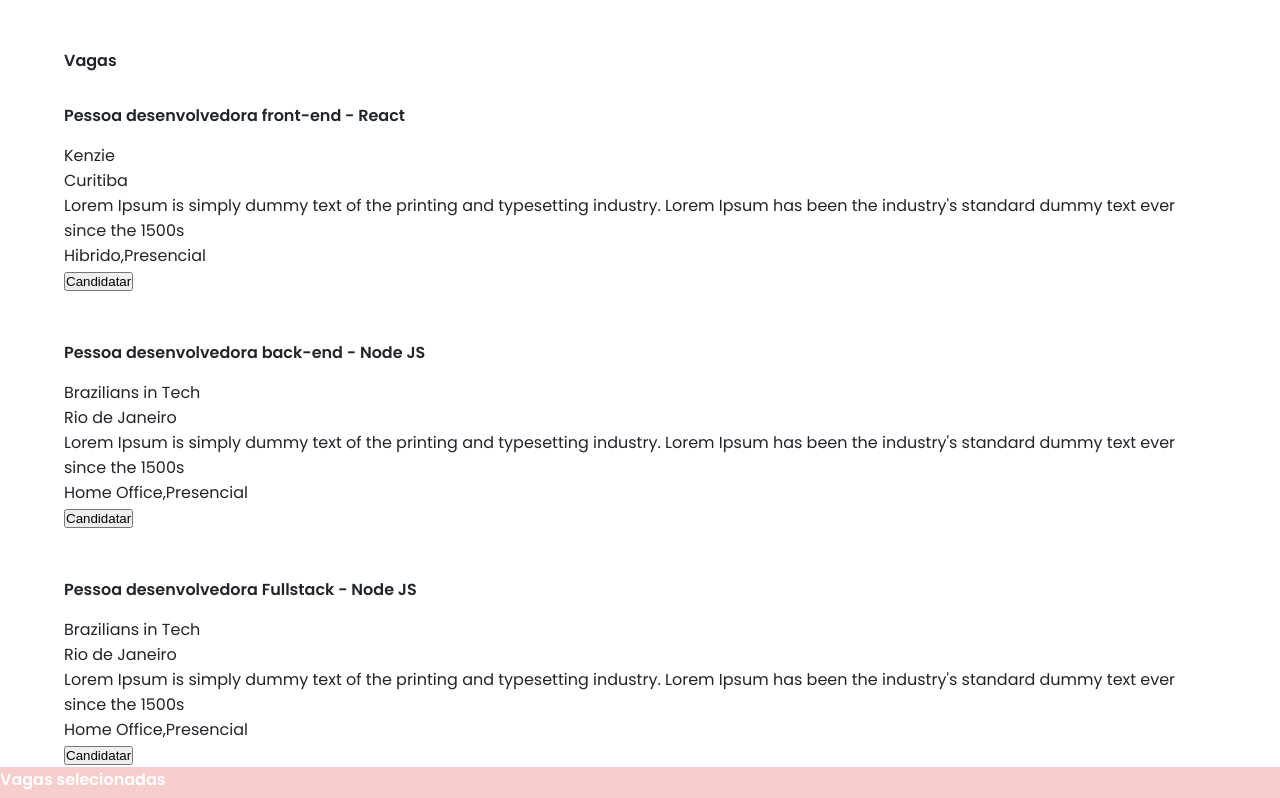
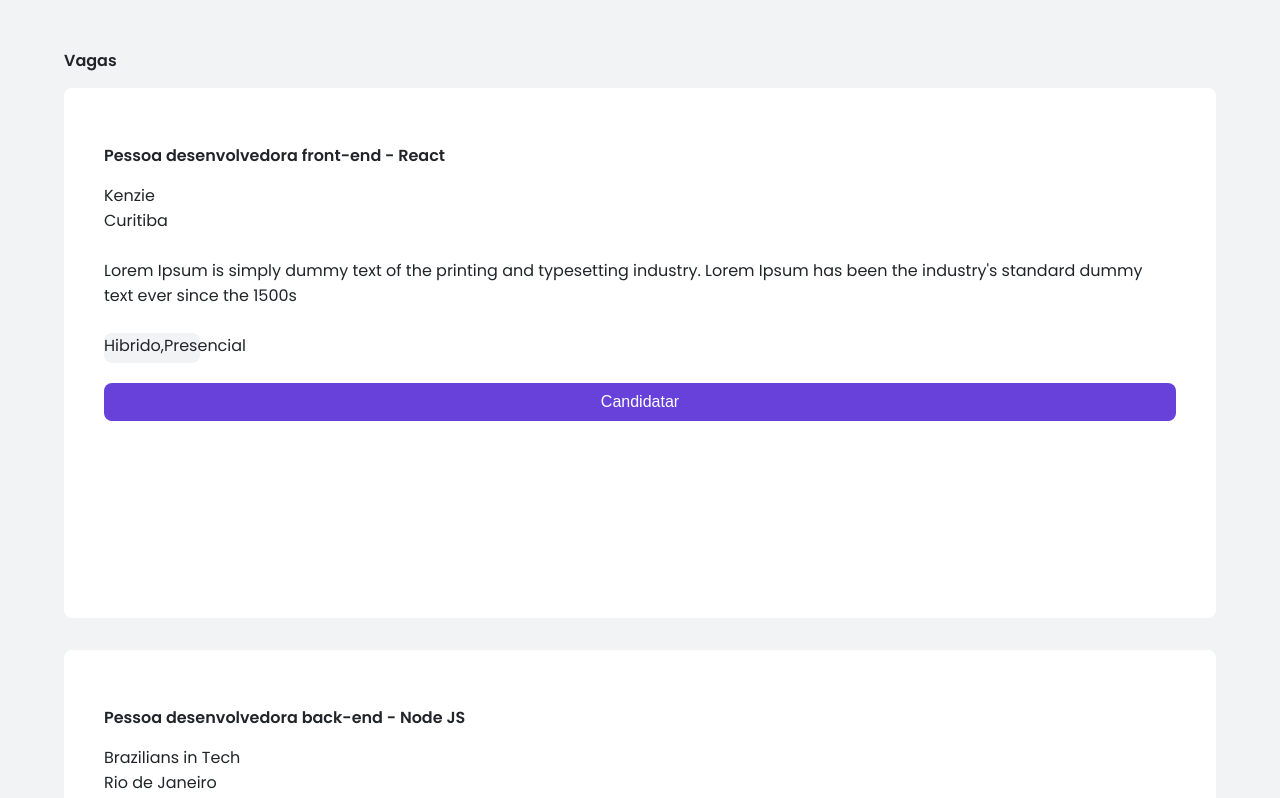
Before and after one commit to Kenzie-Academy-Brasil-Developers/m2-webwomen-base-generate-CarolinaOlivaCruz, a plain HTML site: page index.html in a window 1280 px wide. Shown: the part 737-1535 px from the top of the page. Drawn offline with Linux system fonts and the light colour scheme.

Commit message:
atualização

```diff
--- a/pages/home/index.css
+++ b/pages/home/index.css
@@ -1,4 +1,5 @@
 body {
+    background-color: var(--color-grey-5);
     background-image: url(../../assets/img/header-bg.png);
     background-repeat: no-repeat;
     background-attachment: scroll;
@@ -10,6 +11,7 @@ main {
     width: 90%;
     margin-top: 141px;
     margin: 0 auto;
+
 }
 
 .container-top {
@@ -57,8 +59,17 @@ main {
     color: var(--color-grey-1);
 }
 
-.container-content h4{
+.container-content h4 {
     padding: 15px 0;
+}
+
+.container-cards li {
+    background-color: var(--color-grey-6);
+    border-radius: var(--radius-default);
+    height: 530px;
+    display: flex;
+    flex-direction: column;
+    gap: 30px;
 }
 
 .cards-ul {
@@ -68,7 +79,39 @@ main {
 }
 
 .cards-ul li {
-  list-style-type: none;
+    list-style-type: none;
+    padding: 40px;
+    background-color: var(--color-grey-6);
+    border-radius: var(--radius-default);
+    height: 530px;
+    display: flex;
+    flex-direction: column;
+    gap: 25px;
+}
+
+.card-footer {
+    display: flex;
+    flex-direction: column;
+    gap: 20px;
+}
+
+.card-footer p {
+    background-color: var(--color-grey-5);
+    border-radius: var(--radius-default);
+    Width: 96px;
+    height: 30px;
+    Padding: 4px, 12px, 4px, 12px;
+}
+
+.button-submit {
+    width: 100%;
+    height: 38px;
+    border: none;
+    background-color: var(--color-brand-1);
+    border-radius: var(--radius-default);
+    color: var(--color-grey-6);
+    font-size: 16px;
+    line-height: 24px;
 }
 
 aside {
--- a/pages/home/index.js
+++ b/pages/home/index.js
@@ -21,6 +21,7 @@ function createCards(array) {
         pDescription.innerText = element.descrition
 
         const cardFooter = document.createElement('div')
+        cardFooter.className = 'card-footer'
         const pFooter = document.createElement('p')
         pFooter.innerText = element.modalities
         const button = document.createElement('button')
```
